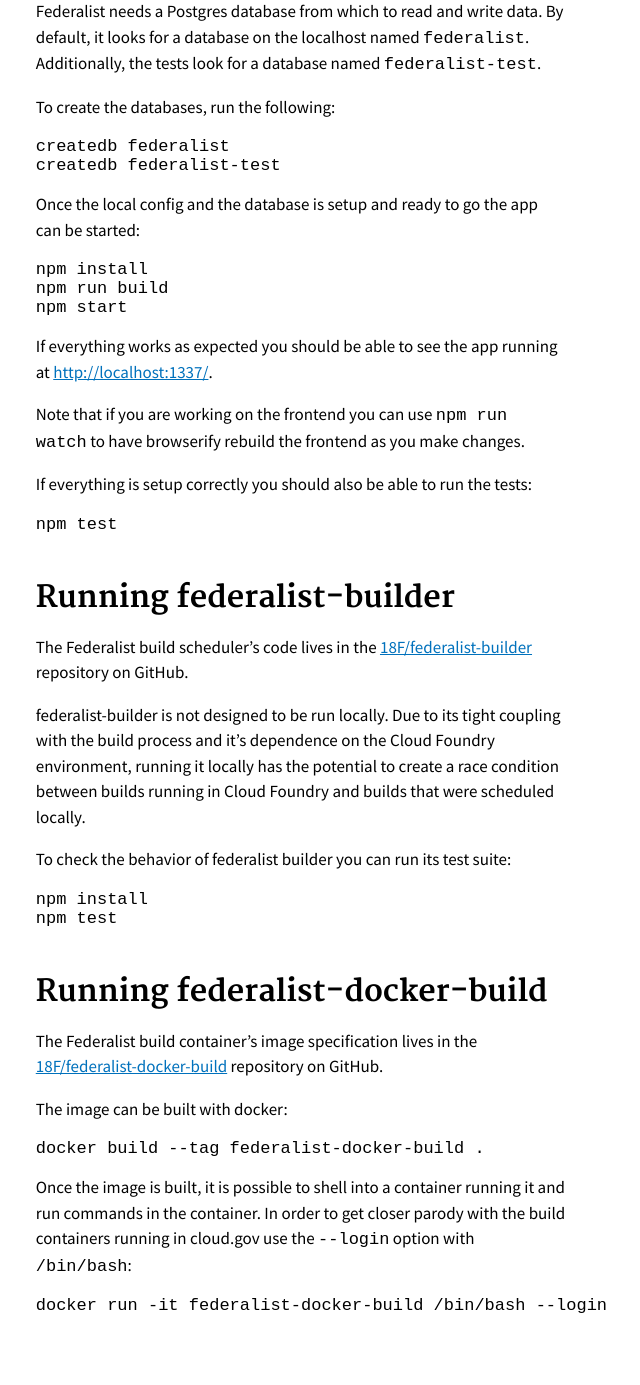
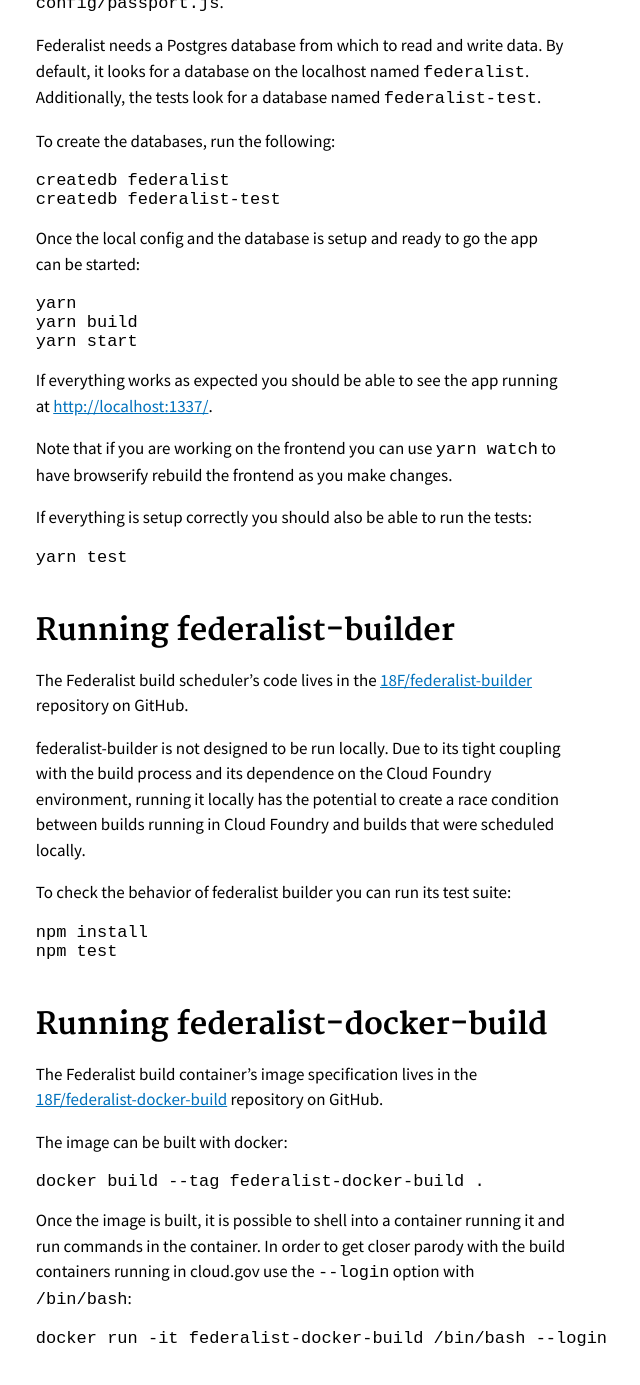
Before and after one commit to Macy-FK/federaliste, a Jekyll site: the page built from pages/how-federalist-works/running-federalist-locally.md, in a window 1280 px wide and 1400 px high, scrolled down 1408 px. Shown: the top 1385 px of the window, without its empty margins (365-1005 px from the left). Built offline with Jekyll 4.4.1, drawn with Linux system fonts in a browser that asks for light colours; Markdown is read by kramdown in place of the engine named in the settings.

Commit message:
Add yarn dependency and switch npm commands to yarn
ref https://github.com/18F/federalist/pull/1019

````diff
--- a/pages/how-federalist-works/running-federalist-locally.md
+++ b/pages/how-federalist-works/running-federalist-locally.md
@@ -9,6 +9,7 @@ Before you start, ensure you have the following installed:
 
 - [node](https://nodejs.org/en/download/package-manager/#osx)
 - [nvm](https://github.com/creationix/nvm#installation) or [n](https://github.com/tj/n#installation)
+- [yarn](https://yarnpkg.com/)
 - [Postgres](https://www.postgresql.org/)
 - [Docker](https://docs.docker.com/engine/installation/mac/)
 - [Cloud Foundry CLI](https://docs.cloudfoundry.org/cf-cli/install-go-cli.html)
@@ -40,26 +41,26 @@ createdb federalist-test
 Once the local config and the database is setup and ready to go the app can be started:
 
 ```
-npm install
-npm run build
-npm start
+yarn
+yarn build
+yarn start
 ```
 
 If everything works as expected you should be able to see the app running at [http://localhost:1337/](http://localhost:1337/).
 
-Note that if you are working on the frontend you can use `npm run watch` to have browserify rebuild the frontend as you make changes.
+Note that if you are working on the frontend you can use `yarn watch` to have browserify rebuild the frontend as you make changes.
 
 If everything is setup correctly you should also be able to run the tests:
 
 ```
-npm test
+yarn test
 ```
 
 ## Running federalist-builder
 
 The Federalist build scheduler's code lives in the [18F/federalist-builder](https://github.com/18F/federalist-builder) repository on GitHub.
 
-federalist-builder is not designed to be run locally. Due to its tight coupling with the build process and it's dependence on the Cloud Foundry environment, running it locally has the potential to create a race condition between builds running in Cloud Foundry and builds that were scheduled locally.
+federalist-builder is not designed to be run locally. Due to its tight coupling with the build process and its dependence on the Cloud Foundry environment, running it locally has the potential to create a race condition between builds running in Cloud Foundry and builds that were scheduled locally.
 
 To check the behavior of federalist builder you can run its test suite:
 
````
